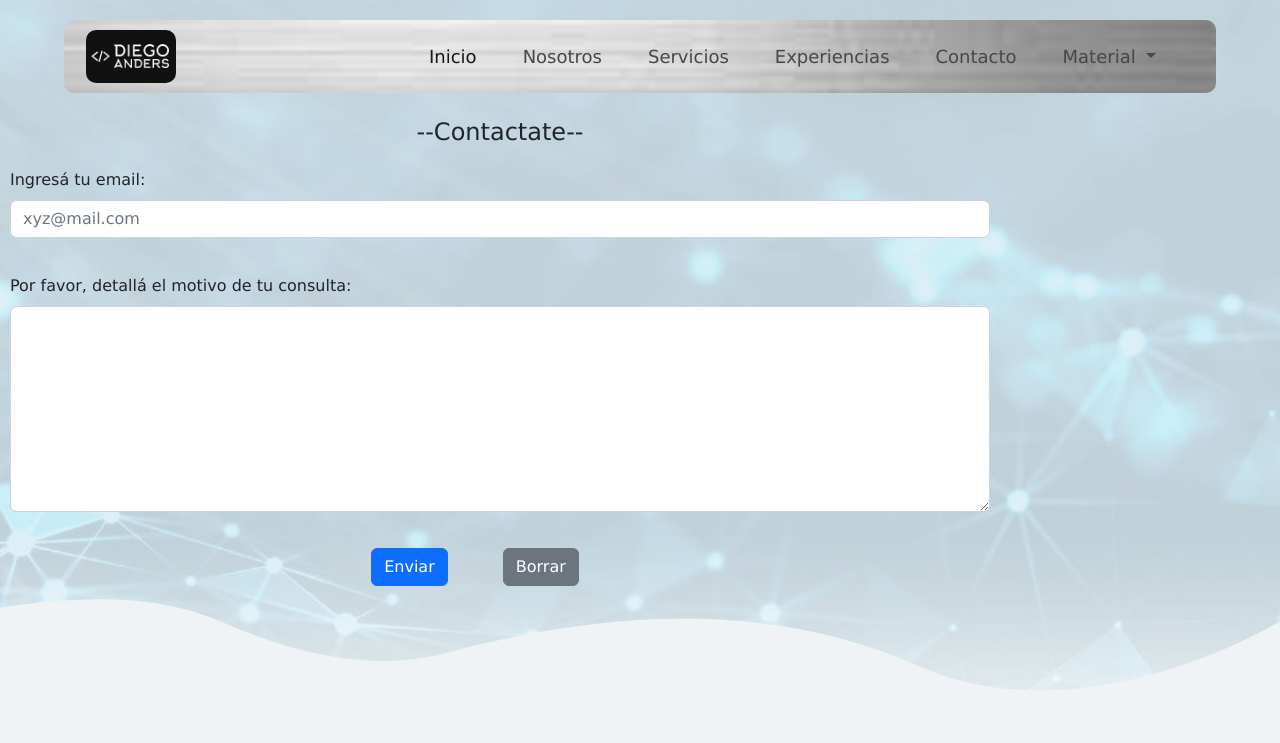
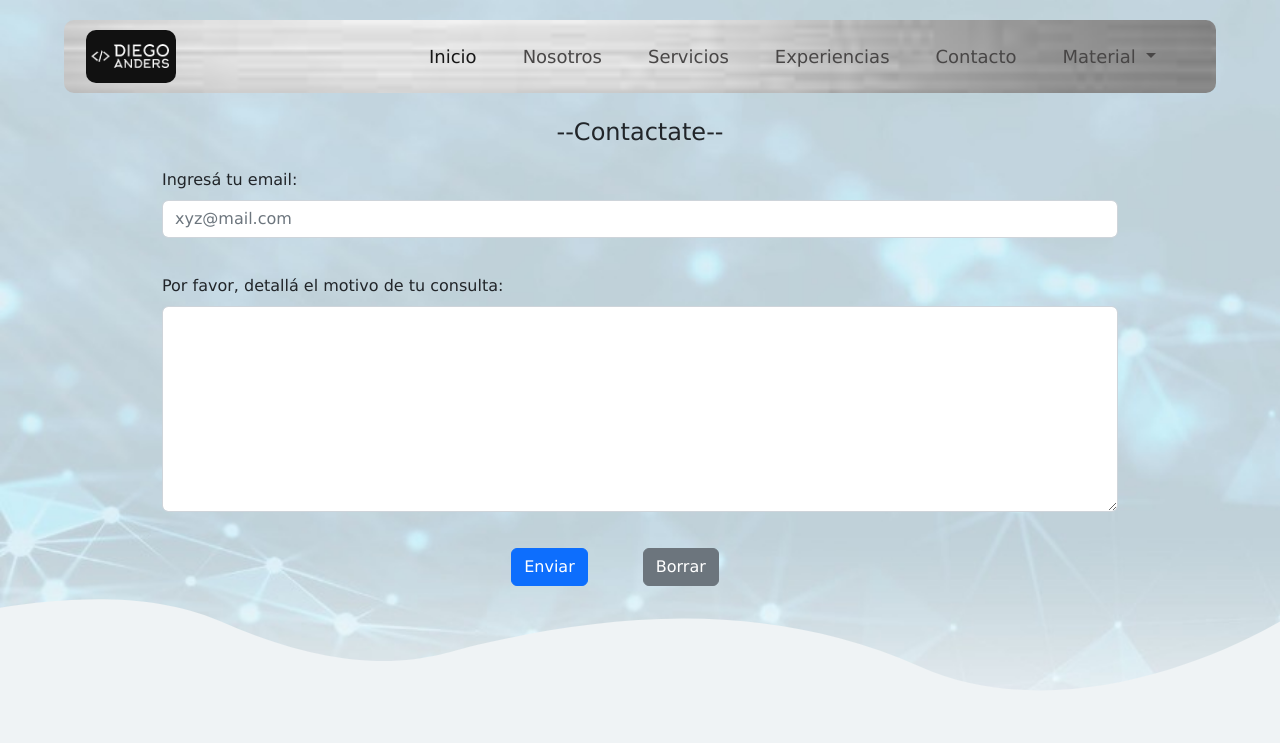
Before and after one commit to diegoganders/PreEntrega-Anders, a website: page page/contacto.html in a window 1280 px wide. Shown: the top 743 px of the page. Drawn offline with nearby package versions, Linux system fonts and the light colour scheme.

Commit message:
cambio form contacto

```diff
--- a/SCSS/estilo.scss
+++ b/SCSS/estilo.scss
@@ -207,6 +207,7 @@ footer {
 .formcontacto {
     padding-top: 1px;
     max-width: 1000px;
+    justify-content: center!important;
 
 }
 
--- a/page/contacto.html
+++ b/page/contacto.html
@@ -55,7 +55,7 @@
           </nav>
     </header>
 
-    <main>
+    <main class="row h-100 justify-content-md-center d-flex align-items-center">
 
         <form class="formcontacto" action="">
 
--- a/page/estiloBCK.css
+++ b/page/estiloBCK.css
@@ -205,6 +205,7 @@ footer {
 /*Empieza estilo del formularo de la pag contacto*/
 .formcontacto {
     padding-top: 1px;
+    justify-content: center!important;
 
 }
 
```
Also changed, not shown: css/estilo.css, 1 other file.
